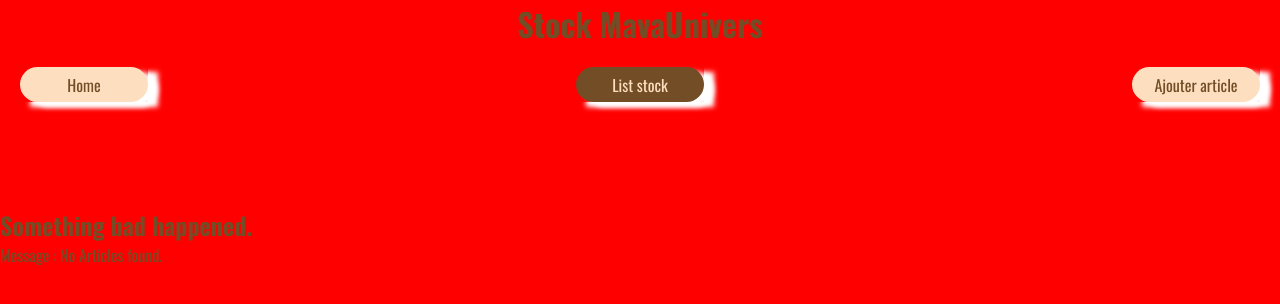
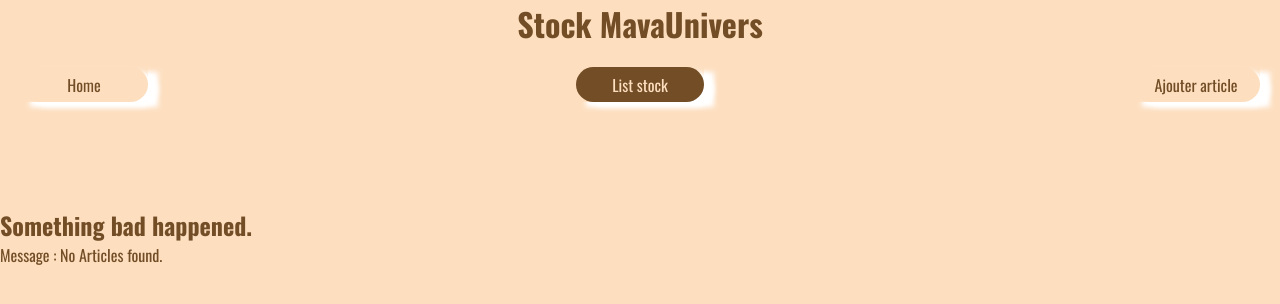
Before and after one commit to NasoaK/StockMava, a PHP site: page /?page=Articles in a window 1280 px wide. Shown: the top 304 px of the page. Run offline with PHP 8.4, Linux system fonts and the light colour scheme; data that the repository does not hold is empty.

Commit message:
Update style.css

```diff
--- a/css/style.css
+++ b/css/style.css
@@ -28,7 +28,7 @@ body {
   width: 100vw;
   overflow-x: hidden;
   height: fit-content;
-  background-color: red;
+  background-color:  rgba(253, 223, 192, 1);
 }
 
 h1 {
```
